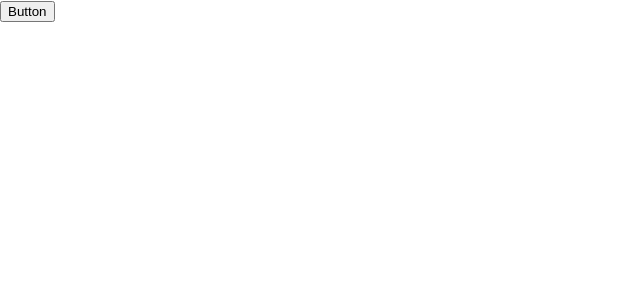
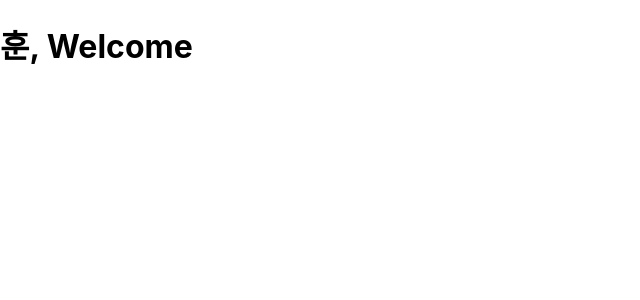
Before and after one commit to manbalboy/react-another-level, a React (Create React App) app in the folder ch2/document/: page / in a window 1280 px wide. Shown: the top 300 px of the page, without its empty margins (0-640 px from the left). Built offline with nearby package versions, Linux system fonts and the light colour scheme.

Commit message:
조건부 컴포넌트 랜더링

```diff
--- /dev/null
+++ b/ch2/document/src/components/2-8-ConditionalRendering/Condition.jsx
@@ -0,0 +1,29 @@
+function GuestGreeting() {
+  return <h1>Plz Sign up.</h1>;
+}
+
+function UserGreeting(props) {
+  return (
+    <h1>
+      {props.name && props.name + ","} Welcome{" "}
+      {props.count ? `It's ${props.count} times` : null}
+    </h1>
+  );
+}
+
+function Greeting(props) {
+  return props.isLoggedIn ? (
+    <UserGreeting count={0} name="훈" />
+  ) : (
+    <GuestGreeting />
+  );
+}
+
+export default function Condition() {
+  const isLoggedIn = true;
+  return (
+    <div>
+      <Greeting isLoggedIn={isLoggedIn} />
+    </div>
+  );
+}
--- a/ch2/document/src/index.js
+++ b/ch2/document/src/index.js
@@ -1,13 +1,14 @@
 import React from "react";
 import ReactDOM from "react-dom";
 import "./index.css";
-import App from "./App";
+// import App from "./App";
 import reportWebVitals from "./reportWebVitals";
-import Event from "./components/2-7-event/Event";
+// import Event from "./components/2-7-event/Event";
+import Condition from "./components/2-8-ConditionalRendering/Condition";
 
 ReactDOM.render(
   <React.StrictMode>
-    <Event />
+    <Condition />
   </React.StrictMode>,
   document.getElementById("root")
 );
```
